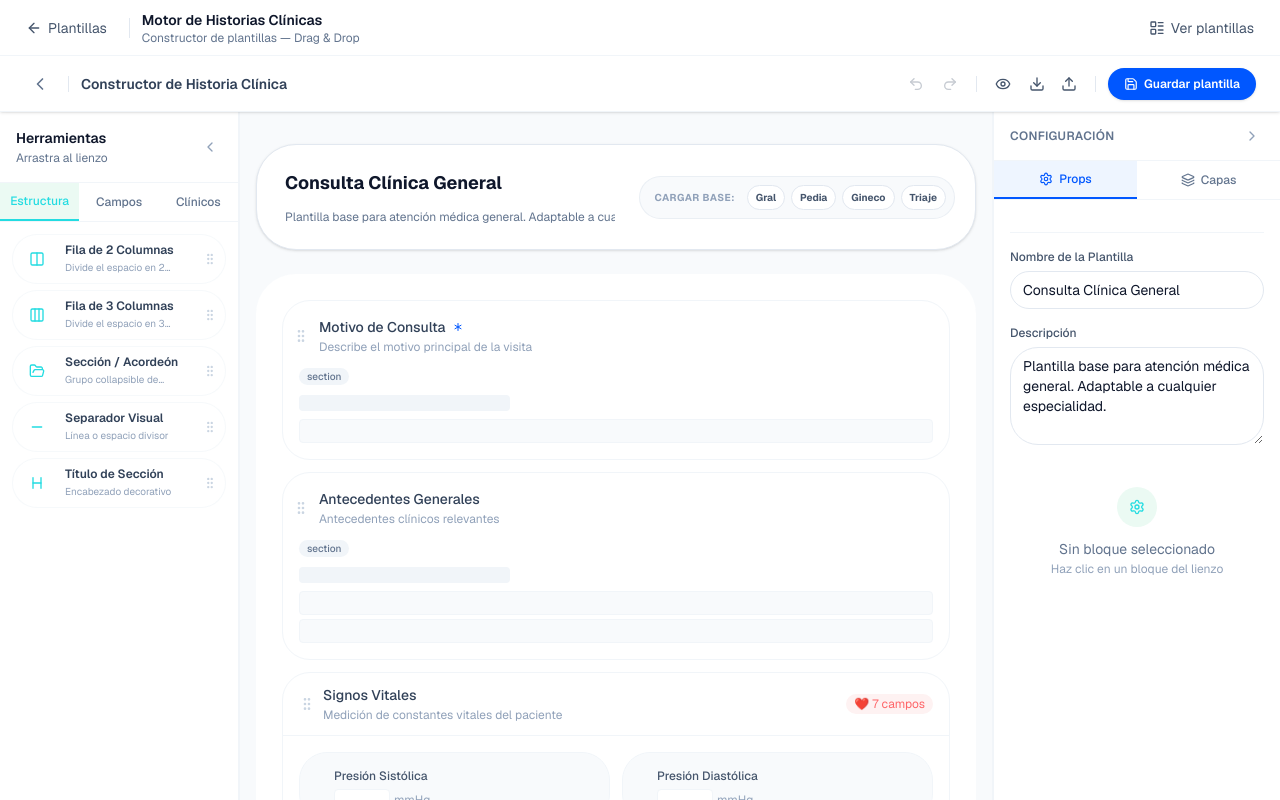
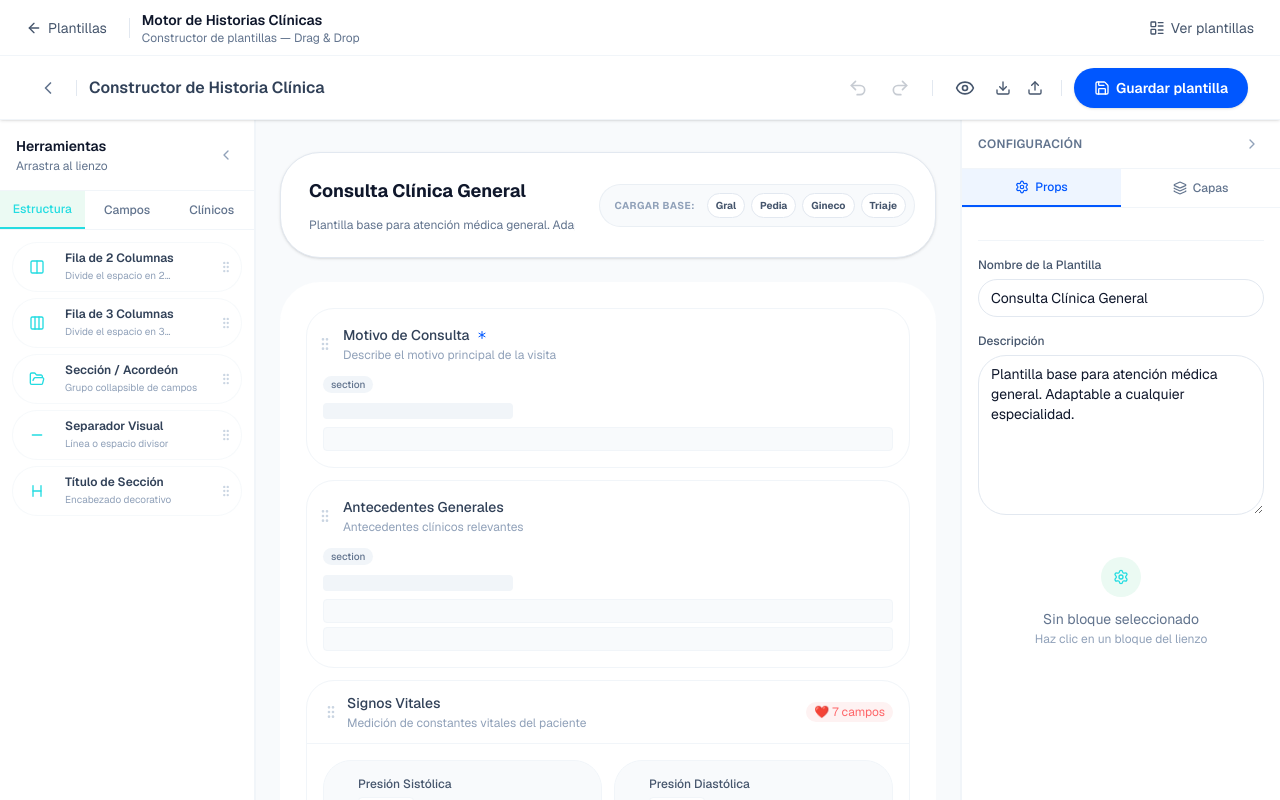
Before and after one commit to pr0d1gy00/luca-front, a Next.js app: page /clinical-history/builder in a window 1280 px wide. Built offline with nearby package versions, Linux system fonts and the light colour scheme.

Commit message:
style(clinical-history): enhance layout responsiveness for large displays

```diff
--- a/src/features/clinical-history-builder/components/BuilderLayout.tsx
+++ b/src/features/clinical-history-builder/components/BuilderLayout.tsx
@@ -294,7 +294,7 @@ function CanvasArea({
 }) {
   return (
     <main className="flex-1 bg-slate-50 overflow-y-auto">
-      <div className="max-w-3xl mx-auto py-8 px-4">
+      <div className="max-w-3xl xl:max-w-4xl 2xl:max-w-5xl 3xl:max-w-6xl mx-auto py-8 px-4 xl:px-6 2xl:px-8">
         <div className="flex flex-col md:flex-row md:items-center justify-between gap-4 mb-6 bg-white border border-slate-200 p-5 rounded-2xl shadow-sm">
           <div className="flex-1 min-w-0">
             <input
@@ -551,9 +551,9 @@ function PropertiesPanel({
                 <textarea
                   value={schemaDescription ?? ""}
                   onChange={(e) => onSchemaDescriptionChange(e.target.value)}
-                  rows={4}
+                  rows={6}
                   className="w-full px-3 py-2 rounded-xl border border-slate-200 text-sm
-                             text-slate-900 placeholder-slate-400 resize-y min-h-[96px]
+                             text-slate-900 placeholder-slate-400 resize-y min-h-[120px] xl:min-h-[160px] 2xl:min-h-[200px]
                              focus:outline-none focus:ring-2 focus:ring-pharmako-primary/20 focus:border-pharmako-primary"
                   placeholder="Descripción (opcional)"
                 />
@@ -584,9 +584,9 @@ function PropertiesPanel({
                 <textarea
                   value={selectedElement.description ?? ""}
                   onChange={(e) => onUpdate({ description: e.target.value })}
-                  rows={4}
+                  rows={6}
                   className="w-full px-3 py-2 rounded-xl border border-slate-200 text-sm
-                             text-slate-900 placeholder-slate-400 resize-y min-h-[96px]
+                             text-slate-900 placeholder-slate-400 resize-y min-h-[120px] xl:min-h-[160px] 2xl:min-h-[200px]
                              focus:outline-none focus:ring-2 focus:ring-pharmako-primary/20 focus:border-pharmako-primary"
                 />
               </div>
@@ -1123,7 +1123,7 @@ export function ClinicalHistoryBuilder() {
     >
       <div className="flex flex-col h-full bg-slate-50 overflow-hidden relative">
         {/* Global Header (Desktop Only) */}
-        <header className="hidden lg:flex h-14 bg-white border-b border-slate-100 items-center justify-between px-6 shrink-0 z-10 shadow-sm">
+        <header className="hidden lg:flex h-14 xl:h-16 bg-white border-b border-slate-100 items-center justify-between px-6 xl:px-8 shrink-0 z-10 shadow-sm">
           <div className="flex items-center gap-3">
             <Link
               href="/clinical-history"
@@ -1133,7 +1133,7 @@ export function ClinicalHistoryBuilder() {
               <ChevronLeft className="w-5 h-5 text-slate-500" />
             </Link>
             <div className="h-4 w-px bg-slate-200" />
-            <h1 className="text-sm font-semibold text-slate-700">
+            <h1 className="text-sm xl:text-base font-semibold text-slate-700">
               Constructor de Historia Clínica
             </h1>
           </div>
@@ -1144,28 +1144,28 @@ export function ClinicalHistoryBuilder() {
               onClick={undo}
               disabled={!canUndo}
               title="Deshacer (Ctrl+Z)"
-              className="p-1.5 rounded-lg hover:bg-slate-50 text-slate-600 disabled:opacity-30 disabled:cursor-not-allowed transition-colors"
+              className="p-1.5 xl:p-2 rounded-lg hover:bg-slate-50 text-slate-600 disabled:opacity-30 disabled:cursor-not-allowed transition-colors"
             >
-              <Undo2 className="w-4 h-4" />
+              <Undo2 className="w-4 h-4 xl:w-5 h-5" />
             </button>
             <button
               onClick={redo}
               disabled={!canRedo}
               title="Rehacer (Ctrl+Shift+Z)"
-              className="p-1.5 rounded-lg hover:bg-slate-50 text-slate-600 disabled:opacity-30 disabled:cursor-not-allowed transition-colors"
+              className="p-1.5 xl:p-2 rounded-lg hover:bg-slate-50 text-slate-600 disabled:opacity-30 disabled:cursor-not-allowed transition-colors"
             >
-              <Redo2 className="w-4 h-4" />
+              <Redo2 className="w-4 h-4 xl:w-5 h-5" />
             </button>
 
-            <div className="h-4 w-px bg-slate-200 mx-1.5" />
+            <div className="h-4 w-px bg-slate-200 mx-1.5 xl:mx-2" />
 
             {/* Preview & Import/Export */}
             <button
               onClick={() => window.open(previewUrl, "_blank")}
               title="Vista previa"
-              className="p-1.5 rounded-lg hover:bg-slate-50 text-slate-600 transition-colors"
+              className="p-1.5 xl:p-2 rounded-lg hover:bg-slate-50 text-slate-600 transition-colors"
             >
-              <Eye className="w-4 h-4" />
+              <Eye className="w-4 h-4 xl:w-5 h-5" />
             </button>
             <ImportExportMenu
               schema={activeSchema}
@@ -1179,10 +1179,10 @@ export function ClinicalHistoryBuilder() {
             <button
               onClick={handleSave}
               disabled={saveMutation.isPending}
-              className="flex items-center gap-1.5 px-4 py-2 rounded-xl bg-pharmako-primary text-white text-xs font-semibold
+              className="flex items-center gap-1.5 px-4 py-2 xl:px-5 xl:py-2.5 rounded-xl bg-pharmako-primary text-white text-xs xl:text-sm font-semibold
                          hover:bg-pharmako-primary-hover disabled:opacity-50 disabled:cursor-not-allowed transition-colors shadow-sm"
             >
-              <Save className="w-3.5 h-3.5" />
+              <Save className="w-3.5 h-3.5 xl:w-4 xl:h-4" />
               {saveMutation.isPending ? "Guardando..." : "Guardar plantilla"}
             </button>
           </div>
@@ -1196,7 +1196,9 @@ export function ClinicalHistoryBuilder() {
             <div
               className={cn(
                 "transition-all duration-300 ease-in-out h-full border-r border-slate-100 flex-shrink-0 bg-white",
-                isLeftCollapsed ? "w-0 overflow-hidden border-r-0" : "w-60",
+                isLeftCollapsed
+                  ? "w-0 overflow-hidden border-r-0"
+                  : "w-60 xl:w-64 2xl:w-72",
               )}
             >
               <ToolboxSidebar
@@ -1241,7 +1243,9 @@ export function ClinicalHistoryBuilder() {
             <div
               className={cn(
                 "transition-all duration-300 ease-in-out h-full border-l border-slate-100 flex-shrink-0 bg-white",
-                isRightCollapsed ? "w-0 overflow-hidden border-l-0" : "w-72",
+                isRightCollapsed
+                  ? "w-0 overflow-hidden border-l-0"
+                  : "w-72 xl:w-80 2xl:w-96",
               )}
             >
               <PropertiesPanel
```
